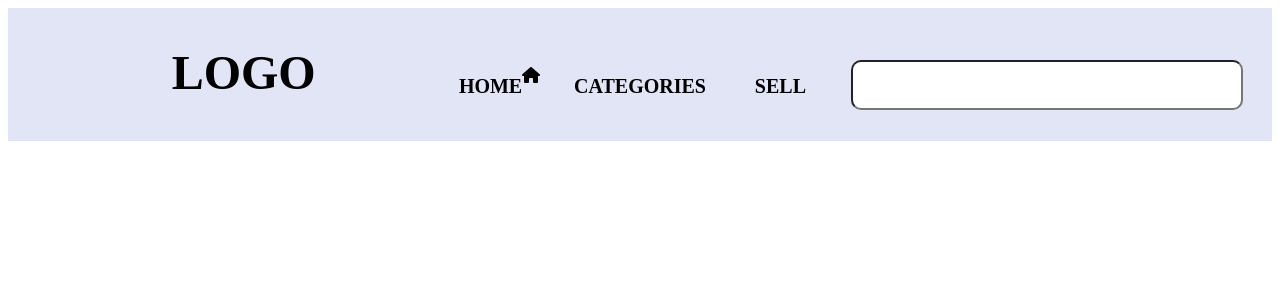
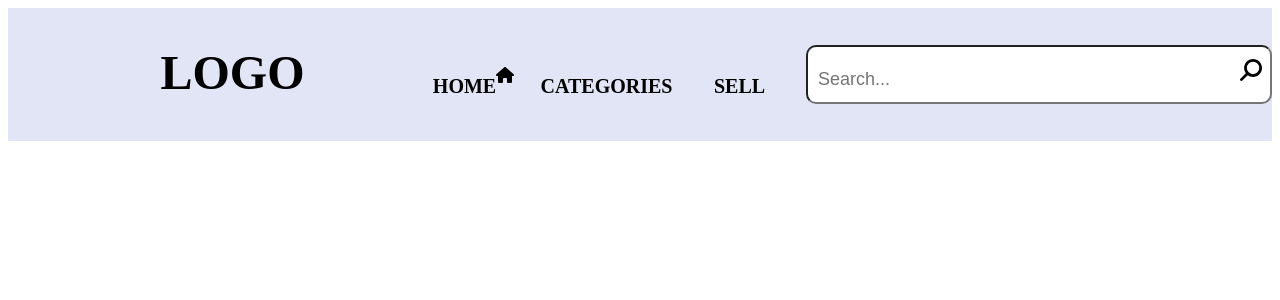
Before and after one commit to usman-ghafoorzai/idatt2105-full-stack-project, a Vue app in the folder frontend/: page / in a window 1280 px wide. Shown: the top 300 px of the page. Built offline with nearby package versions, Linux system fonts and the light colour scheme.

Commit message:
created the searchbar

```diff
--- a/frontend/src/components/Header.vue
+++ b/frontend/src/components/Header.vue
@@ -1,5 +1,5 @@
 <script setup>
-
+    import Searchbar from './Searchbar.vue';
 </script>
 
 
@@ -18,7 +18,9 @@
         <div>
             <h3 id="sell">SELL</h3>
         </div>
-        <input type="text" id="search"></input>
+        <div>
+            <Searchbar />
+        </div>
     </div>
 
 </template>
@@ -65,13 +67,5 @@
         margin-top: 66px;
         margin-bottom: 42px;
     }
-    #search {
-        grid-area: search;
-        height: 44px;
-        font-size: 20px;
-        margin-top: 55px;
-        margin-right: 29px;
-        margin-bottom: 35px;
-        border-radius: 10px;
-    }
+
 </style>
--- /dev/null
+++ b/frontend/src/components/Searchbar.vue
@@ -0,0 +1,29 @@
+
+<template>
+    <div class="searchbar-container">
+        <input type="text" id="search" placeholder="Search..."></input>
+        <fa icon="fas fa-magnifying-glass" id="search-icon"></fa>
+    </div>
+</template>
+
+<style scoped>
+    .searchbar-container {
+        position: relative;
+        display: inline-block;
+    }
+    #search {
+        padding-top: 10px;
+        padding-left: 10px;
+        font-size: 18px;
+        width: 450px;
+        height: 44px;
+        border-radius: 10px;
+    }
+    #search-icon {
+        position: absolute;
+        transform: scaleX(-1);
+        right: 10px;
+        top: 14px;
+        font-size: 22px;
+    }
+</style>
```
